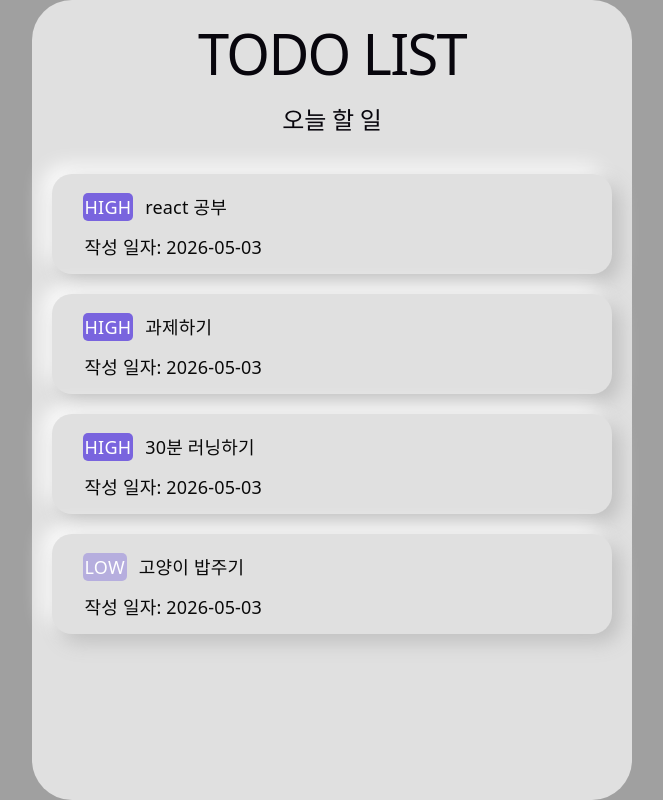
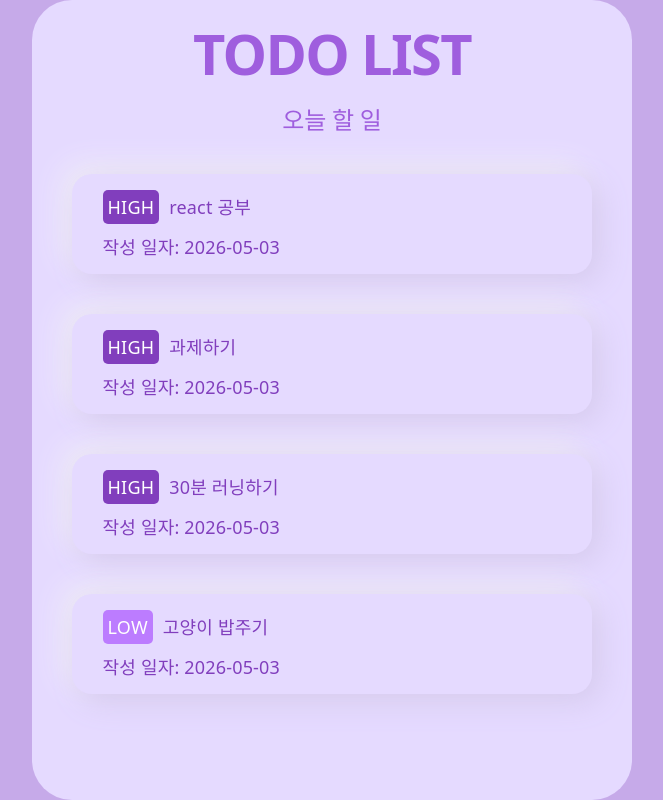
Before and after one commit to nyeohijyul/todolist, a React (Vite) app: page / in a window 1280 px wide. Shown: the whole page, without its empty margins (308-971 px from the left). Built offline with nearby package versions, Linux system fonts and the light colour scheme.

Commit message:
css 수정

```diff
--- a/src/index.css
+++ b/src/index.css
@@ -1,19 +1,29 @@
 :root {
   /* #b6aede #7964de #1428a0 */
   /* #e0e0e0 */
-  --text: #6b6375;
-  --text-h: #08060d;
+
+  /* --text-h: #1428a0; */
   /* --bg0: #b7a7fb;
-  --bg: #d6ceff;
-  --border: #e5e4e7;
-  --accent: #1428a0; */
-  --bg0: #a0a0a0;
-  --bg: #e0e0e0;
-  --accent-bg: rgba(170, 59, 255, 0.1);
-  --accent-border: rgba(170, 59, 255, 0.5);
-  --social-bg: rgba(244, 243, 236, 0.5);
-  --shadow:
-    rgba(0, 0, 0, 0.1) 0 10px 15px -3px, rgba(0, 0, 0, 0.05) 0 4px 6px -2px;
+  --bg: #d6ceff; */
+  /* --bg0: #a0a0a0;
+  --bg: #e0e0e0; */
+  /* --bg0: #b36c7d;
+  --bg: #eff0f4; */
+  /* --shadow: 8px 8px 20px #bebebe, -8px -8px 20px #ffffff; */
+  /* --shadow: 8px 8px 20px #cbcccf, -8px -8px 20px #ffffff; */
+
+  /* --text: #b81b59;
+  --text-h: #db4375;
+ --bg0: #eca0b1;
+  --bg: #ffd3df;
+  --shadow: 8px 8px 20px #d9b3be, -8px -8px 20px #fff3ff; */
+
+  --text: oklch(0.5141 0.1915 304.7);
+  --text-h: oklch(0.6131 0.1909 304.82);
+  --light: oklch(0.7065 0.1915 304.7);
+  --bg0: oklch(0.7845 0.0925 304.77);
+  --bg: oklch(0.9077 0.0515 299.97);
+  --shadow: 8px 8px 30px oklch(0.8577 0.0515 299.97), -8px -8px 30px oklch(0.9577 0.0084 299.97);
 
   --sans: system-ui, 'Segoe UI', Roboto, sans-serif;
   --heading: system-ui, 'Segoe UI', Roboto, sans-serif;
@@ -78,11 +88,11 @@ body {
 h1,
 h2 {
   font-family: var(--heading);
-  font-weight: 500;
   color: var(--text-h);
 }
 
 h1 {
+  font-weight: 900;
   font-size: 56px;
   letter-spacing: -1.68px;
   margin: 40px 0;
@@ -92,6 +102,7 @@ h1 {
   }
 }
 h2 {
+  font-weight: 500;
   font-size: 24px;
   line-height: 118%;
   letter-spacing: -0.24px;
@@ -110,32 +121,36 @@ li {
   box-sizing: border-box;
   text-align: left;
   border: 0;
-  background-color: transparent;
-  color: #090909;
+  /* background-color: transparent; */
+  /* color: #090909; */
+  color: var(--text);
   padding: 0.7em 1.7em;
   /* font-size: 18px; */
   /* background: #EFF0F4; */
   cursor: pointer;
   border-radius: 20px;
-  background: #e0e0e0;
+  /* background: #e0e0e0;
   box-shadow:  8px 8px 20px #bebebe,
-              -8px -8px 20px #ffffff;
+              -8px -8px 20px #ffffff; */
+  background: var(--bg);
+  box-shadow: var(--shadow);
   /* &::marker {
     content: '';
   } */
-  margin-left: 20px;
-  margin-right: 20px;
+  margin-left: 40px;
+  margin-right: 40px;
   list-style: none;
+  &:not(:last-child) {
+    margin-bottom: 40px;
+  }
   &:hover {
     /* box-shadow: inset 8px 8px 15px #bebebe,
                 inset -8px -8px 15px #ffffff; */
-    transform: scale(1.05);
+    transform: scale(1.02);
     transition: 300ms ease-in-out;
-    box-shadow: 8px 8px 20px #bebebe,
-              -8px -8px 20px #ffffff;
-  }
-  &:not(:last-child) {
-    margin-bottom: 20px;
+    /* box-shadow: 8px 8px 20px #bebebe,
+              -8px -8px 20px #ffffff; */
+  box-shadow: var(--shadow);
   }
 }
 ul {
@@ -143,23 +158,27 @@ ul {
 }
 span {
   /* align-self: flex-start; */
-  width: 100px;
-  height: 40px;
-  padding: 2px;
+  /* width: 100px;
+  height: 40px; */
   box-sizing: border-box;
   margin-right: 10px;
   text-align: center;
   line-height: 40px;
   border-radius: 5px;
   &.HIGH {
+    padding: 5px;
     /* background: linear-gradient(145deg, #816bee, #6d5ac8); */
-    background-color: #7964de;
+    /* background-color: #7964de; */
+    background-color: var(--text);
     color: white;
     /* box-shadow: inset 2px 2px 6px #4b359b,
                 inset -2px -2px 6px #8b73ff; */
   }
   &.LOW {
-    background-color: #b6aede;
+    padding: 5px;
+    /* background-color: #b6aede; */
+    /* background-color: #ff6493; */
+    background-color: var(--light);
     color: white;
   }
 }
```
